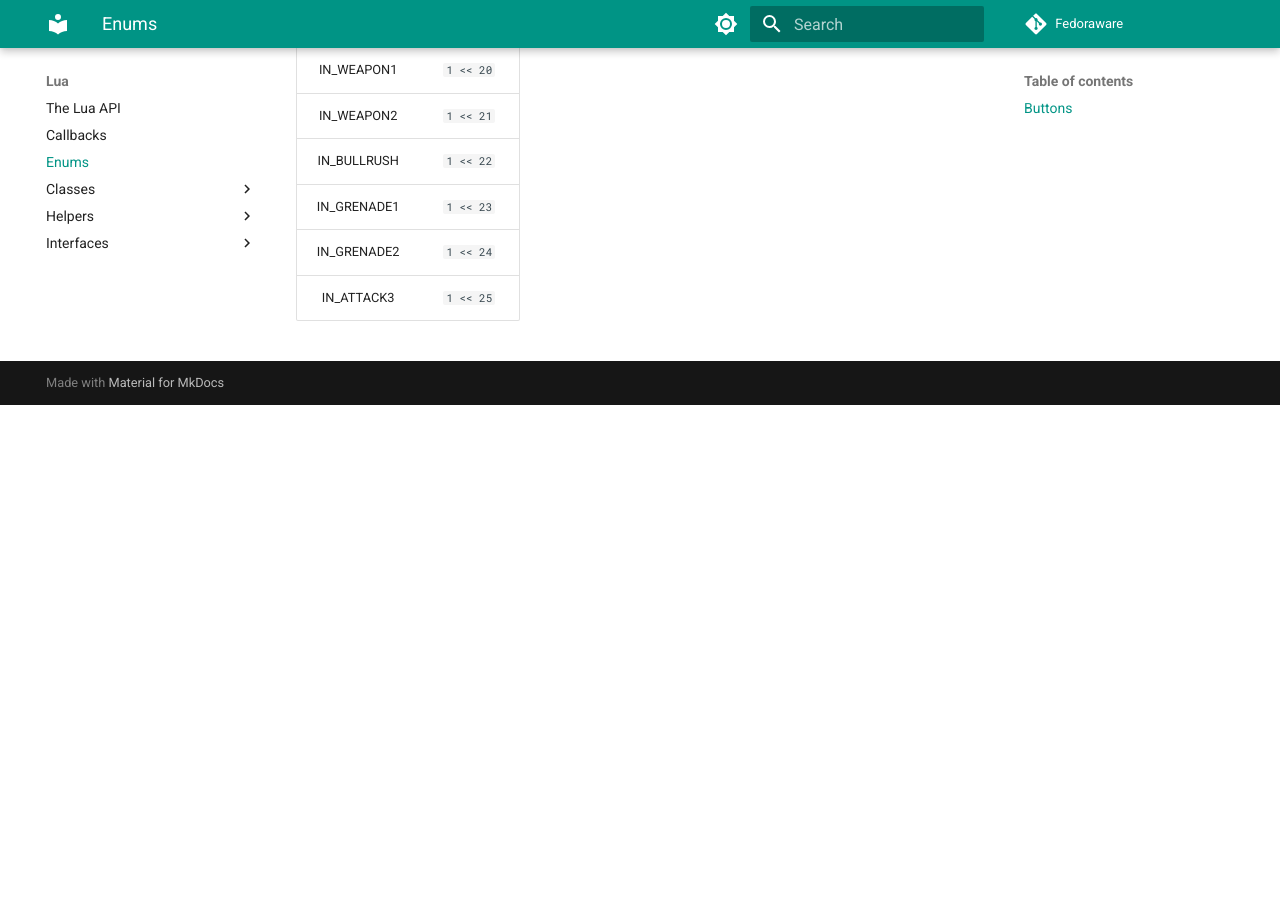
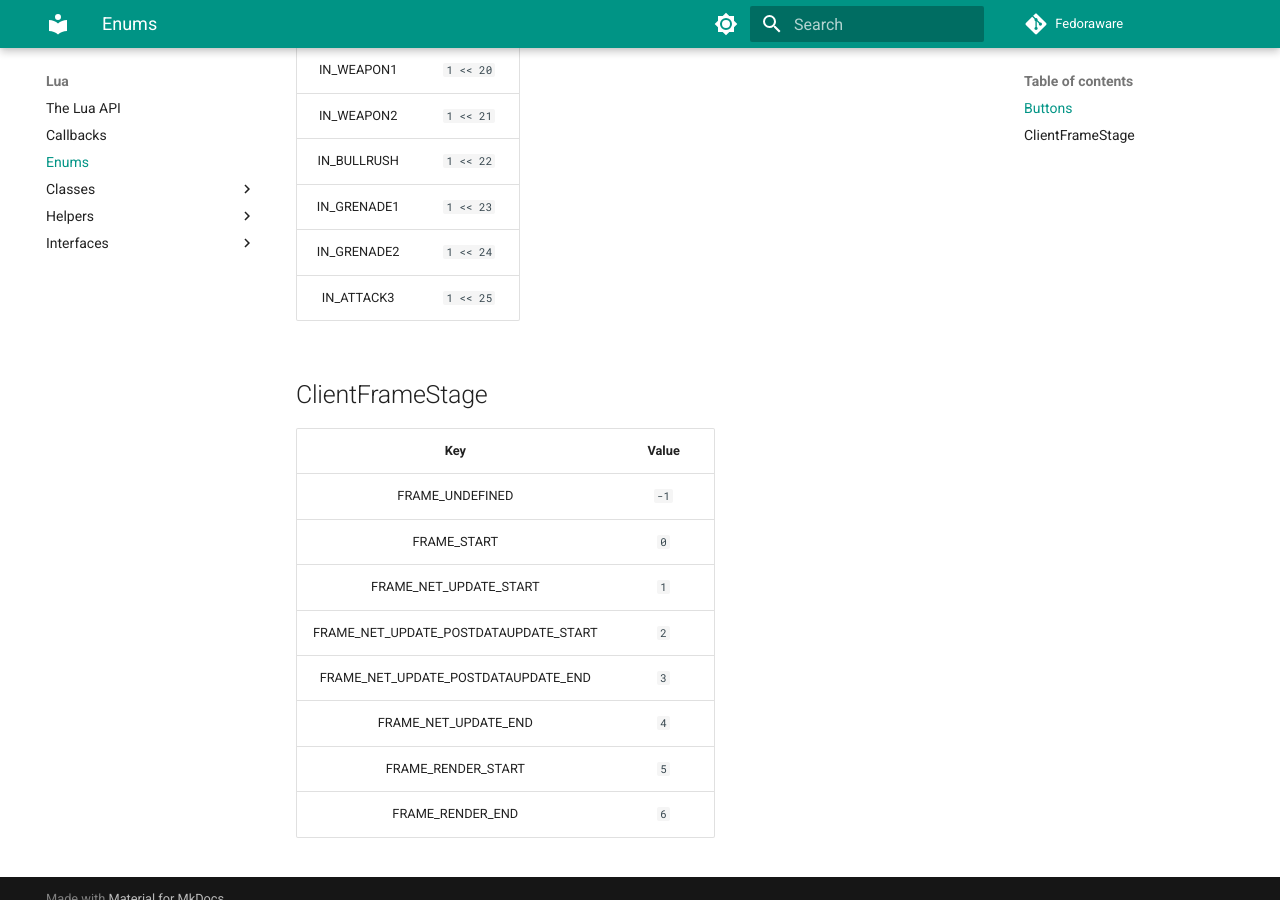
Before and after one commit to imgladnotu/Docs-Edit, an MkDocs documentation site: the page built from docs/Lua/enums.md, in a window 1280 px wide and 900 px high, scrolled down 1319 px. Built offline with MkDocs 1.6.1 and Material for MkDocs 9.7.7, drawn with Linux system fonts in a browser that asks for light colours; comment, search, counter and statistics services are not loaded; before the commit the page ends 1724 px from its top, so only the background shows below that.

Commit message:
Added FSN callback

```diff
--- a/docs/Lua/enums.md
+++ b/docs/Lua/enums.md
@@ -35,3 +35,16 @@ Button bitmask for UserCmd.
 | IN_GRENADE1 | `1 << 23` |
 | IN_GRENADE2 | `1 << 24` |
 | IN_ATTACK3 | `1 << 25` |
+
+## ClientFrameStage
+
+| Key | Value |
+| :-: | :-: |
+| FRAME_UNDEFINED | `-1` |
+| FRAME_START | `0` |
+| FRAME_NET_UPDATE_START | `1` |
+| FRAME_NET_UPDATE_POSTDATAUPDATE_START | `2` |
+| FRAME_NET_UPDATE_POSTDATAUPDATE_END | `3` |
+| FRAME_NET_UPDATE_END | `4` |
+| FRAME_RENDER_START | `5` |
+| FRAME_RENDER_END | `6` |
```
Also changed, not shown: docs/Lua/callbacks.md (+4 -0 lines).
